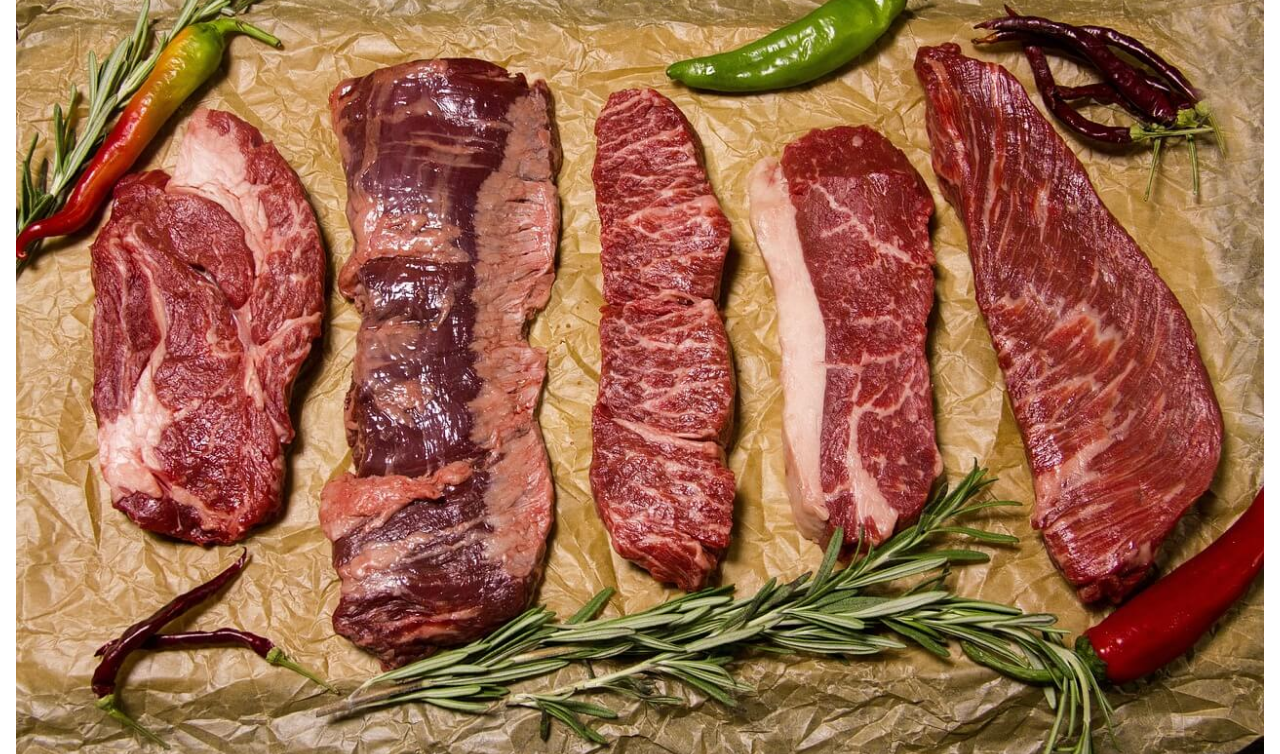
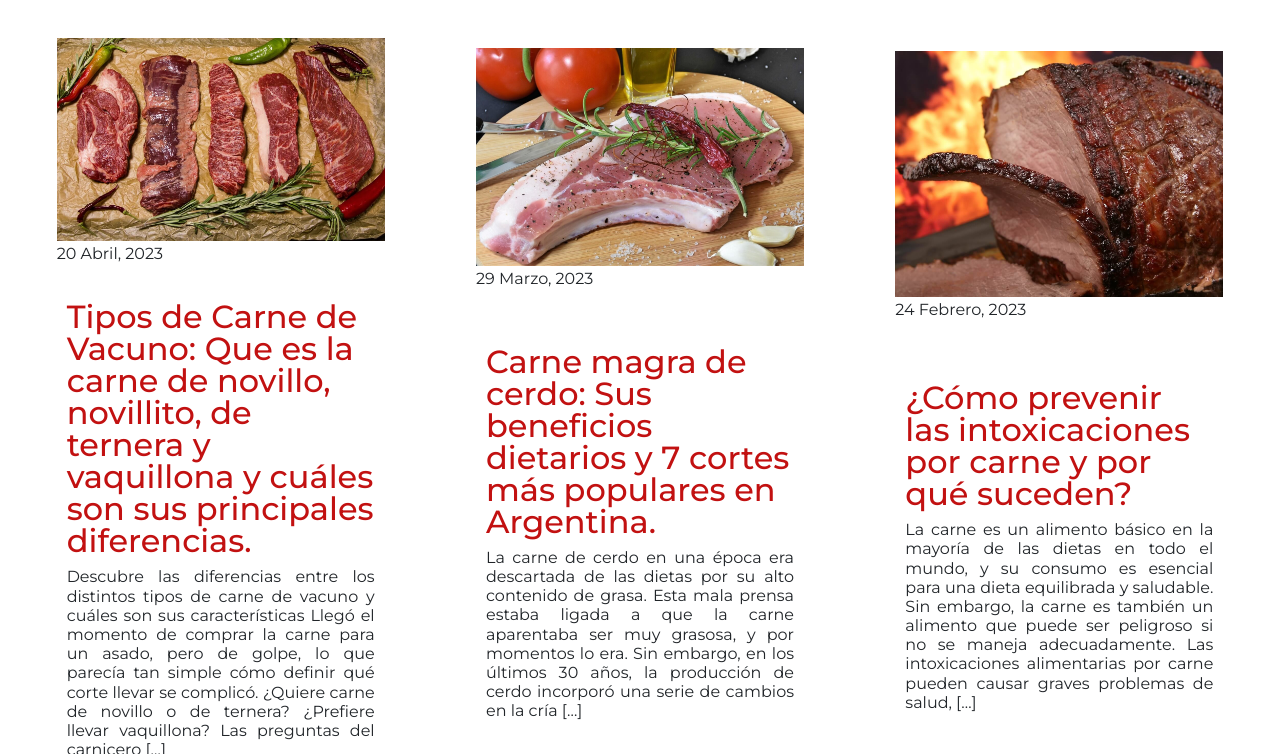
Before and after one commit to Scozzieroadriano/PFScozziero, a plain HTML site: page pages/novedades.html in a window 1280 px wide. Shown: the part 215-969 px from the top of the page. Drawn offline with nearby package versions, Linux system fonts and the light colour scheme.

Commit message:
proyecto terminado

```diff
--- a/pages/novedades.html
+++ b/pages/novedades.html
@@ -4,10 +4,10 @@
     <meta charset="UTF-8">
     <meta http-equiv="X-UA-Compatible" content="IE=edge">
     <meta name="viewport" content="width=device-width, initial-scale=1.0">
-    <link rel="icon" href="./images/Logo-Finlar-Vectorizado-sin-titulo.png" type="image/x-icon">
+    <link rel="icon" href="../images/Logo-Finlar-Vectorizado-sin-titulo.png" type="image/x-icon">
     <link rel="preconnect" href="https://fonts.googleapis.com">
-<link rel="preconnect" href="https://fonts.gstatic.com" crossorigin>
-<link href="https://fonts.googleapis.com/css2?family=Montserrat:ital,wght@0,100;0,200;0,300;0,400;0,500;0,600;0,700;0,800;0,900;1,100;1,200;1,300;1,400;1,500;1,600;1,700;1,800;1,900&display=swap" rel="stylesheet">
+    <link rel="preconnect" href="https://fonts.gstatic.com" crossorigin>
+    <link href="https://fonts.googleapis.com/css2?family=Montserrat:ital,wght@0,100;0,200;0,300;0,400;0,500;0,600;0,700;0,800;0,900;1,100;1,200;1,300;1,400;1,500;1,600;1,700;1,800;1,900&display=swap" rel="stylesheet">
     <link href="https://cdn.jsdelivr.net/npm/bootstrap@5.1.3/dist/css/bootstrap.min.css" rel="stylesheet" integrity="sha384-1BmE4kWBq78iYhFldvKuhfTAU6auU8tT94WrHftjDbrCEXSU1oBoqyl2QvZ6jIW3" crossorigin="anonymous">
     <link rel="stylesheet" href="../styles/css/styles.css">
     <title>Novedades | Frigorífico Larrauri | Blog | Finlar S.A.</title>
@@ -67,7 +67,7 @@
             <h1 class="seccionNovedadesTitle"> BLOG </h1>
             <span><strong>Frigorífico Larrauri</strong></span>
 
-            <section class="SeccionNovedadesNoticias">
+            <section class="seccionNovedadesNoticias">
                 <article class="etiquetaNoticias">
                     <figure class="etiquetaNoticiasFig">
                         <img src="../images/noticias/tipos-de-carne-vacuno.jpg" alt="Imagen de distintos cortes vacunos finos rodeados por especias vegetales">
@@ -130,7 +130,7 @@
 
                 <article class="etiquetaNoticias">
                     <figure class="etiquetaNoticiasFig">
-                        <img src="../images/noticias/tipos-de-carne-vacuno.jpg" alt="cortes de carne vacuno cociendose sobre un parrillero">
+                        <img src="../images/noticias/guia-del-asador.jpg" alt="cortes de carne vacuno cociendose sobre un parrillero">
                         <span>6 Enero, 2023</span>
                     </figure>
                     <div class="etiquetaNoticiasDesc">
--- a/styles/scss/_base.scss
+++ b/styles/scss/_base.scss
@@ -63,6 +63,11 @@ $secondaryColor: rgb(194, 17, 17);
     }
 
 }
+@mixin resolutionSecondary {
+    @media screen and (min-width: 700px){
+        @content;
+    }
+}
 @mixin desk-resolution {
     @media screen and (min-width: 768px){
         @content;
--- a/styles/scss/components/_buttons.scss
+++ b/styles/scss/components/_buttons.scss
@@ -7,6 +7,12 @@
     border-radius: 10px;
     align-self: center;
     color: white;
+    transition: transform 0.3seg ease-in-out;
+
+    &:hover{
+      transform: scale(1.2);
+      background-color: $primaryColor;
+    }
 }
 .etiquetaBtn{
     @include contenedorFlex();
--- a/styles/scss/components/_dropdown.scss
+++ b/styles/scss/components/_dropdown.scss
@@ -19,10 +19,10 @@
 
     &-menu {
         justify-self: end;
-        background-color: rgba(0, 0, 0, 0.212);
+        background-color: rgba(0, 0, 0, 0.4);
 
         li a {
-            color: rgb(224, 21, 21);
+            color: white;
             font-size: 0.8rem;
             font-weight: bold;
             line-height: 2;
--- a/styles/scss/components/_etiqueta-noticias.scss
+++ b/styles/scss/components/_etiqueta-noticias.scss
@@ -1,6 +1,10 @@
 .etiquetaNoticias{
     @include contenedorGrid();
-
+    grid-template-columns: 1fr;
+    grid-template-rows: repeat(2,auto);
+    align-self: center;
+    align-items: center;
+    height: 800px;
     &Fig{
 
 
@@ -10,7 +14,7 @@
     }
     &Desc{
         @include contenedorGrid();
-        padding: 0;
+        padding: 10px;
         h2{
             color: $secondaryColor;
         }
@@ -22,4 +26,8 @@
     .btnEmpresa{
         border: none;
     }
+
+    @include tablet-resolution{
+        max-width: 360px;
+    }
 }
--- a/styles/scss/components/_menu-principal.scss
+++ b/styles/scss/components/_menu-principal.scss
@@ -1,28 +1,41 @@
-.headerMenuPrincipal{
+.headerMenuPrincipal {
     visibility: hidden;
     grid-area: nav;
     width: 100%;
-    @include contenedorFlex($content:center,$direction:row);
-    &List{
+    @include contenedorFlex($content: center, $direction: row);
+
+    &List {
         list-style: none;
-        @include contenedorFlex($content:center,$direction:row);
+        @include contenedorFlex($content: center, $direction: row);
 
-        a{
-           font-size: .2rem;
-           text-decoration: none;
-           font-weight: bold;
+        a {
+            font-size: .2rem;
+            text-decoration: none;
+            font-weight: bold;
+            transition: transform 0.2seg ease-in-out;
+
+            &:hover {
+                transform: scale(1.1);
+            }
         }
+    &{
+        @include desk-resolution{
+            gap: 15px;
+        }
+    }
 
     }
-    @include desk-resolution(){
+
+    @include desk-resolution() {
         visibility: visible;
-        &List{
 
-            li{
+        &List {
+
+            li {
                 height: 60px;
-                width: 90px;
+                width: 80px;
 
-                a{
+                a {
                     width: 100%;
                     align-self: center;
                     color: white;
@@ -35,20 +48,24 @@
             }
         }
     }
-    @include desk-resolution-intermedio(){
+
+    @include desk-resolution-intermedio() {
         max-width: 600px;
 
-       &List{
+        &List {
             justify-content: space-between;
             max-width: 600px;
-       }
+        }
     }
-    @include desk-resolution-max{
-        &List{
+
+    @include desk-resolution-max {
+        &List {
             justify-content: space-around;
-            li{
+
+            li {
                 width: 100px;
-                a{
+
+                a {
                     font-size: 1rem;
                 }
             }
--- a/styles/scss/components/_social-menu.scss
+++ b/styles/scss/components/_social-menu.scss
@@ -5,9 +5,13 @@
     @include contenedorFlex($content:space-between,$direction:row);
     width: max(200px);
     &Item{
+        transition: transform 0.2seg ease-in-out;
         display: inline-block;
         .socialIcon{
             width: 25px;
+            &:hover{
+                transform: scale(1.3);
+            }
         }
     }
 @include tablet-resolution{
--- a/styles/scss/pages/_novedades.scss
+++ b/styles/scss/pages/_novedades.scss
@@ -12,4 +12,28 @@
     &Title{
         grid-area: titulo;
     }
+
+    &Noticias{
+        @include contenedorGrid();
+        width: 100%;
+        grid-template-columns: 1fr;
+        grid-template-rows: repeat(6,auto);
+        justify-content: center;
+
+        @include resolutionSecondary{
+            grid-template-columns: repeat(2,1fr);
+        }
+
+        @include desk-resolution-intermedio{
+            grid-template-columns: repeat(3,1fr);
+        }
+
+    }
+
+    @include tablet-resolution{
+        padding-top: 25px;
+    }
+    @include desk-resolution{
+        padding-top: 30px;
+    }
 }
```
Also changed, not shown: styles/css/styles.css, 1 other file.
